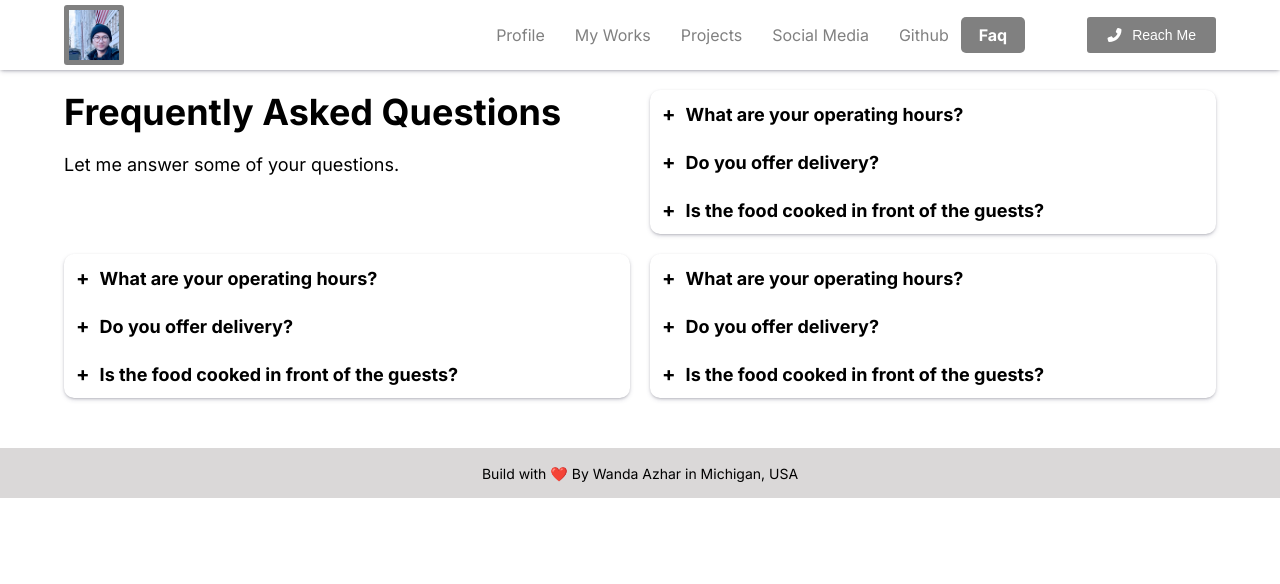
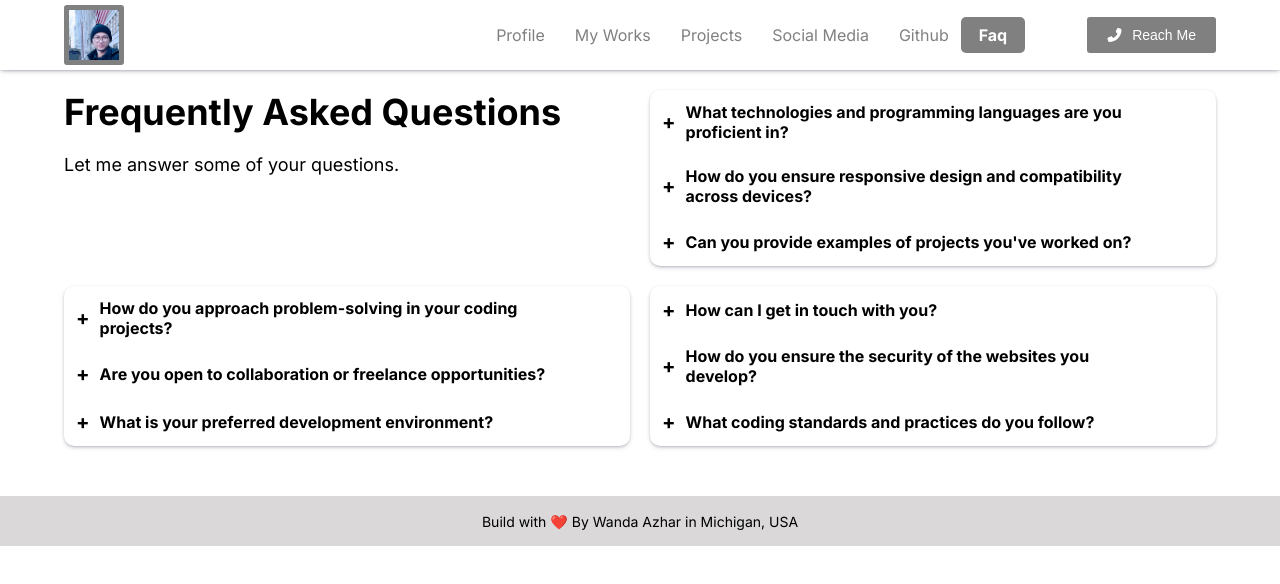
Before and after one commit to wandaazhar007/portfolio, a Next.js app: page /faq in a window 1280 px wide. Shown: the top 584 px of the page. Built offline with nearby package versions, Linux system fonts and the light colour scheme.

Commit message:
refactor code

```diff
--- a/app/components/faqComponent/FaqComponent.tsx
+++ b/app/components/faqComponent/FaqComponent.tsx
@@ -26,10 +26,10 @@ const FaqComponent: React.FC = () => {
                 transition={{ duration: 0.6 }}
               >
                 <input type="radio" name='accordion' id="first" />
-                <label htmlFor="first">What are your operating hours?</label>
+                <label htmlFor="first">What technologies and programming languages are you proficient in?</label>
                 <div className="content">
                   <p>
-                    Our operating hours are (<b>Monday to Saturday 11:00AM - 2:30PM, and 04:00PM - 09:00PM</b>). (<b>Sunday 04:00PM - 09:00PM</b>). We're open 7 days of the week for lunch and dinner, so you can satisfy your hibachi cravings at your convenience.
+                    I am skilled in a range of technologies and programming languages relevant to web development. This includes HTML, CSS, JavaScript, as well as popular frameworks like ReactJS and Next.js for building dynamic and responsive user interfaces. I'm also experienced in server-side programming using Node.js, and I'm comfortable working with databases and APIs.
                   </p>
                 </div>
               </motion.li>
@@ -39,9 +39,11 @@ const FaqComponent: React.FC = () => {
                 transition={{ duration: 0.6 }}
               >
                 <input type="radio" name='accordion' id="second" />
-                <label htmlFor="second">Do you offer delivery?</label>
+                <label htmlFor="second">How do you ensure responsive design and compatibility across devices?</label>
                 <div className="content">
-                  <p>Unfortunately, We don't offer delivery.</p>
+                  <p>
+                    Ensuring a responsive design is a crucial aspect of my development process. I use a mobile-first approach, where I design and style the website for mobile devices first and then gradually enhance it for larger screens. I utilize CSS media queries to adapt layouts and styles based on screen sizes, ensuring a seamless experience on various devices, including smartphones, tablets, and desktops.
+                  </p>
                 </div>
               </motion.li>
               <motion.li
@@ -50,9 +52,17 @@ const FaqComponent: React.FC = () => {
                 transition={{ duration: 0.6 }}
               >
                 <input type="radio" name='accordion' id="thrid" />
-                <label htmlFor="thrid">Is the food cooked in front of the guests?</label>
+                <label htmlFor="thrid">Can you provide examples of projects you've worked on?</label>
                 <div className="content">
-                  <p>Unfortunately, We don't cook in front of guests</p>
+                  <p>
+                    Certainly! Here are a couple of projects I've worked on:
+
+                    Project: E-commerce Website
+                    Description: Developed a fully functional e-commerce platform using ReactJS and Redux for state management. Integrated secure payment gateways and implemented responsive design for a seamless shopping experience.
+
+                    Project: Personal Blog Website
+                    Description: Built a personal blog using Next.js, where I share web development tutorials and insights. Integrated a Markdown editor for easy content creation and used server-side rendering for improved SEO.
+                  </p>
                 </div>
               </motion.li>
             </ul>
@@ -66,10 +76,10 @@ const FaqComponent: React.FC = () => {
                 transition={{ duration: 0.6 }}
               >
                 <input type="radio" name='accordion' id="four" />
-                <label htmlFor="four">What are your operating hours?</label>
+                <label htmlFor="four">How do you approach problem-solving in your coding projects?</label>
                 <div className="content">
                   <p>
-                    Our operating hours are (<b>Monday to Saturday 11:00AM - 2:30PM, and 04:00PM - 09:00PM</b>). (<b>Sunday 04:00PM - 09:00PM</b>). We're open 7 days of the week for lunch and dinner, so you can satisfy your hibachi cravings at your convenience.
+                    Problem-solving is at the core of web development. I start by thoroughly understanding the requirements and breaking down the problem into smaller tasks. I research and explore potential solutions, leveraging online resources and documentation as needed. Testing and debugging are crucial stages, where I ensure the code is efficient and free of errors. I also seek feedback and collaborate with peers to arrive at optimal solutions.
                   </p>
                 </div>
               </motion.li>
@@ -79,9 +89,11 @@ const FaqComponent: React.FC = () => {
                 transition={{ duration: 0.6 }}
               >
                 <input type="radio" name='accordion' id="five" />
-                <label htmlFor="five">Do you offer delivery?</label>
+                <label htmlFor="five">Are you open to collaboration or freelance opportunities?</label>
                 <div className="content">
-                  <p>Unfortunately, We don't offer delivery.</p>
+                  <p>
+                    Yes, I'm open to both collaboration and freelance opportunities. If you have a project in mind or need assistance with web development tasks, feel free to reach out to me. You can contact me via email at wandaazhar@gmail.com or connect with me on LinkedIn.
+                  </p>
                 </div>
               </motion.li>
               <motion.li
@@ -90,9 +102,11 @@ const FaqComponent: React.FC = () => {
                 transition={{ duration: 0.6 }}
               >
                 <input type="radio" name='accordion' id="six" />
-                <label htmlFor="six">Is the food cooked in front of the guests?</label>
+                <label htmlFor="six">What is your preferred development environment?</label>
                 <div className="content">
-                  <p>Unfortunately, We don't cook in front of guests</p>
+                  <p>
+                    I prefer working in a Linux environment, particularly Ubuntu. I find that Linux provides a stable and customizable platform for web development. I use code editors like Visual Studio Code to write and debug code efficiently. Additionally, I rely on version control systems like Git and GitHub to manage and collaborate on projects.
+                  </p>
                 </div>
               </motion.li>
             </ul>
@@ -106,10 +120,10 @@ const FaqComponent: React.FC = () => {
                 transition={{ duration: 0.6 }}
               >
                 <input type="radio" name='accordion' id="seven" />
-                <label htmlFor="seven">What are your operating hours?</label>
+                <label htmlFor="seven">How can I get in touch with you?</label>
                 <div className="content">
                   <p>
-                    Our operating hours are (<b>Monday to Saturday 11:00AM - 2:30PM, and 04:00PM - 09:00PM</b>). (<b>Sunday 04:00PM - 09:00PM</b>). We're open 7 days of the week for lunch and dinner, so you can satisfy your hibachi cravings at your convenience.
+                    You can reach out to me through email at wandaazhar@gmail.com. Additionally, you can connect with me on my LinkedIn profile: Wanda Azhar. I'm always open to discussions, collaborations, and sharing insights related to web development.
                   </p>
                 </div>
               </motion.li>
@@ -119,9 +133,11 @@ const FaqComponent: React.FC = () => {
                 transition={{ duration: 0.6 }}
               >
                 <input type="radio" name='accordion' id="eight" />
-                <label htmlFor="eight">Do you offer delivery?</label>
+                <label htmlFor="eight">How do you ensure the security of the websites you develop?</label>
                 <div className="content">
-                  <p>Unfortunately, We don't offer delivery.</p>
+                  <p>
+                    Security is a top priority in my development process. I follow industry best practices to ensure websites are secure from common vulnerabilities. I use HTTPS to encrypt data transmission, sanitize user inputs to prevent SQL injection and cross-site scripting (XSS), and implement authentication and authorization mechanisms to control access to sensitive data. Regular updates, security patches, and staying informed about the latest security threats are essential aspects of my approach to web development.
+                  </p>
                 </div>
               </motion.li>
               <motion.li
@@ -130,9 +146,11 @@ const FaqComponent: React.FC = () => {
                 transition={{ duration: 0.6 }}
               >
                 <input type="radio" name='accordion' id="nine" />
-                <label htmlFor="nine">Is the food cooked in front of the guests?</label>
+                <label htmlFor="nine">What coding standards and practices do you follow?</label>
                 <div className="content">
-                  <p>Unfortunately, We don't cook in front of guests</p>
+                  <p>
+                    I believe in writing clean, maintainable, and efficient code. I adhere to coding standards such as proper indentation, consistent naming conventions, and meaningful comments. I also follow the DRY (Don't Repeat Yourself) principle to minimize code duplication. Additionally, I use version control (Git) to track changes, collaborate with others, and maintain a history of code revisions. I use ESLint to ensure code quality and consistency by catching common programming errors and enforcing coding standards.
+                  </p>
                 </div>
               </motion.li>
             </ul>
--- a/app/components/faqComponent/faqComponent.scss
+++ b/app/components/faqComponent/faqComponent.scss
@@ -61,7 +61,7 @@
               align-items: center;
               padding: 1rem;
               cursor: pointer;
-              font-size: 1.8rem;
+              font-size: 1.6rem;
               font-weight: bold;
 
               &::before {
@@ -79,7 +79,7 @@
             input[type="radio"]:checked+label+.content {
               max-height: 90rem;
               padding: 1rem;
-              background-color: #e8e6e6;
+              // background-color: #e8e6e6;
               // border: .1rem solid saddlebrown;
               // border-radius: 0 0 1rem 1rem;
               // border-top: none;
@@ -100,7 +100,7 @@
             transition: max-height 0.5s, padding 0.5s;
 
             p {
-              font-size: 1.6rem;
+              font-size: 1.4rem;
               line-height: 2.5rem;
               color: grey;
             }
--- a/app/components/listDemo/ListDemo.tsx
+++ b/app/components/listDemo/ListDemo.tsx
@@ -114,7 +114,6 @@ const ListDemo: React.FC = () => {
                       </div>
                       <div className="license">
                         <span><FontAwesomeIcon icon={faScaleBalanced} className='icon' /> {myWork.license}</span>
-                        <span>2023</span>
                       </div>
                     </div>
                   </div>
--- a/app/components/modalDemo/ModalDemo.tsx
+++ b/app/components/modalDemo/ModalDemo.tsx
@@ -1,7 +1,7 @@
 import Image from 'next/image';
 import './modalDemo.scss';
 import { FontAwesomeIcon } from '@fortawesome/react-fontawesome';
-import { faAppleAlt, faClose, faComputerMouse, faDashboard, faEye, faPaperPlane, faStop, faStopCircle } from '@fortawesome/free-solid-svg-icons';
+import { faAppleAlt, faClose, faComputerMouse, faDashboard, faEye, faPaperPlane, faScaleBalanced, faStop, faStopCircle } from '@fortawesome/free-solid-svg-icons';
 import { faAppStore, faApple, faApplePay, faGithub } from '@fortawesome/free-brands-svg-icons';
 import { useState, useEffect } from 'react';
 import axios from 'axios';
@@ -105,7 +105,7 @@ const ModalDemo: any = ({ openModal, closeModal, propsId }: any) => {
                       </Link>
                     </div>
                     <div className="license">
-                      <p>{license}</p>
+                      <p><FontAwesomeIcon icon={faScaleBalanced} className='icon' /> {license}</p>
                     </div>
                   </div>
                 </div>
```
Also changed, not shown: app/components/listDemo/listDemo.scss (+7 -6 lines).
